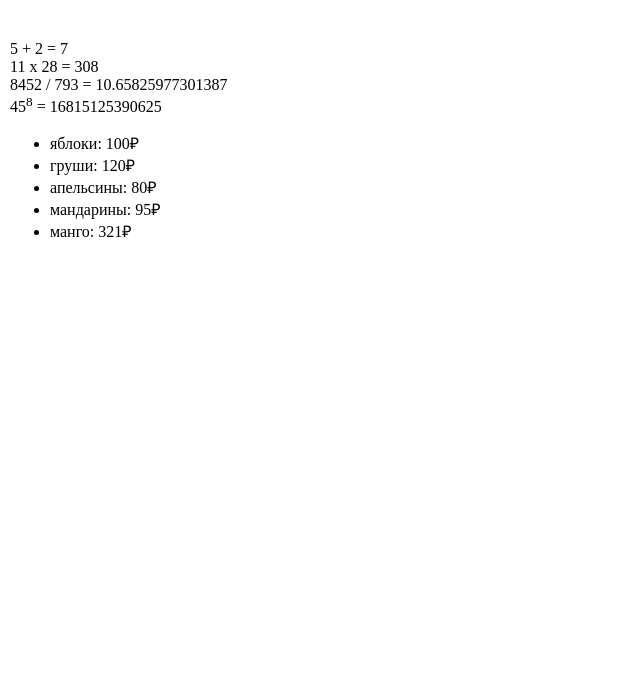
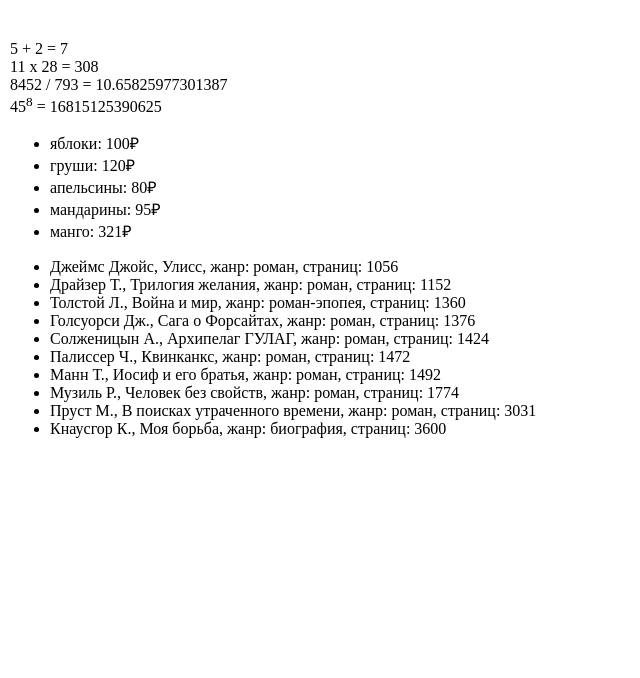
Before and after one commit to AndernTyn/lab2, a Flask app: page /lab2/example in a window 1280 px wide. Shown: the part 58-736 px from the top of the page, without its empty margins (0-640 px from the left). Run offline with Flask 3, Linux system fonts and the light colour scheme.

Commit message:
Книги

```diff
--- a/app.py
+++ b/app.py
@@ -204,4 +204,16 @@ def example():
             {'name': 'мандарины', 'price': 95},
             {'name': 'манго', 'price': 321},
         ]
-        return render_template('example.html', name=name, number=number, groupe=groupe, course=course, fruits=fruits)
+        books = [
+        {'author': 'Джеймс Джойс', 'name': 'Улисс', 'genre': 'роман', 'pages': '1056'},
+        {'author': 'Драйзер Т.', 'name': 'Трилогия желания', 'genre': 'роман', 'pages': '1152'},
+        {'author': 'Толстой Л.', 'name': 'Война и мир', 'genre': 'роман-эпопея', 'pages': '1360'},
+        {'author': 'Голсуорси Дж.', 'name': 'Сага о Форсайтах', 'genre': 'роман', 'pages': '1376'},
+        {'author': 'Солженицын А.', 'name': 'Архипелаг ГУЛАГ', 'genre': 'роман', 'pages': '1424'},
+        {'author': 'Палиссер Ч.', 'name': 'Квинканкс', 'genre': 'роман', 'pages': '1472'},
+        {'author': 'Манн Т.', 'name': 'Иосиф и его братья', 'genre': 'роман', 'pages': '1492'},
+        {'author': 'Музиль Р.', 'name': 'Человек без свойств', 'genre': 'роман', 'pages': '1774'},
+        {'author': 'Пруст М.', 'name': 'В поисках утраченного времени', 'genre': 'роман', 'pages': '3031'},
+        {'author': 'Кнаусгор К.', 'name': 'Моя борьба', 'genre': 'биография', 'pages': '3600'},
+        ]
+        return render_template('example.html', name=name, number=number, groupe=groupe, course=course, fruits=fruits, books=books)
--- a/templates/example.html
+++ b/templates/example.html
@@ -29,6 +29,11 @@
             {% endfor %}
         </ul>
 
+        <ul>
+            {% for b in books %}
+            <li>{{b.author}}, {{b.name}}, жанр: {{b.genre}}, страниц: {{b.pages}}</li>
+            {% endfor %}
+        </ul>
     </main>
     <footer>
         &copy;
```
